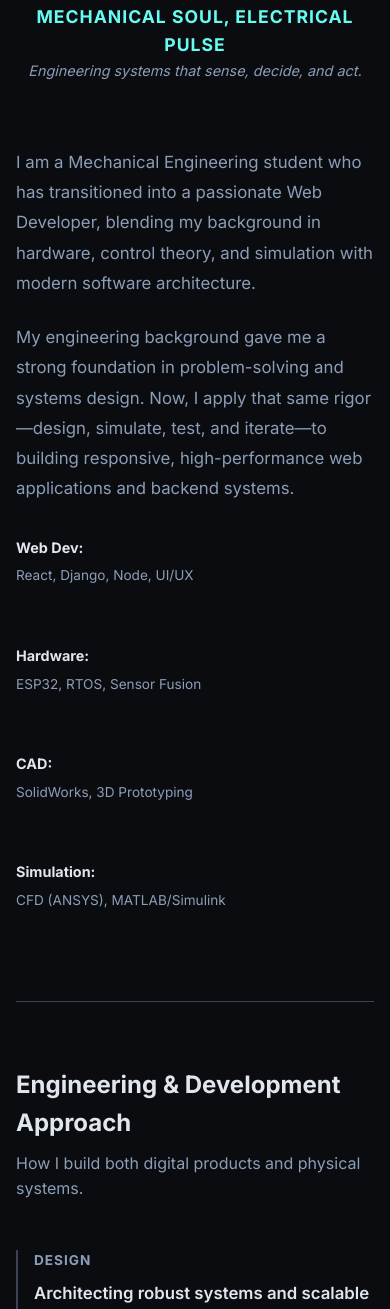
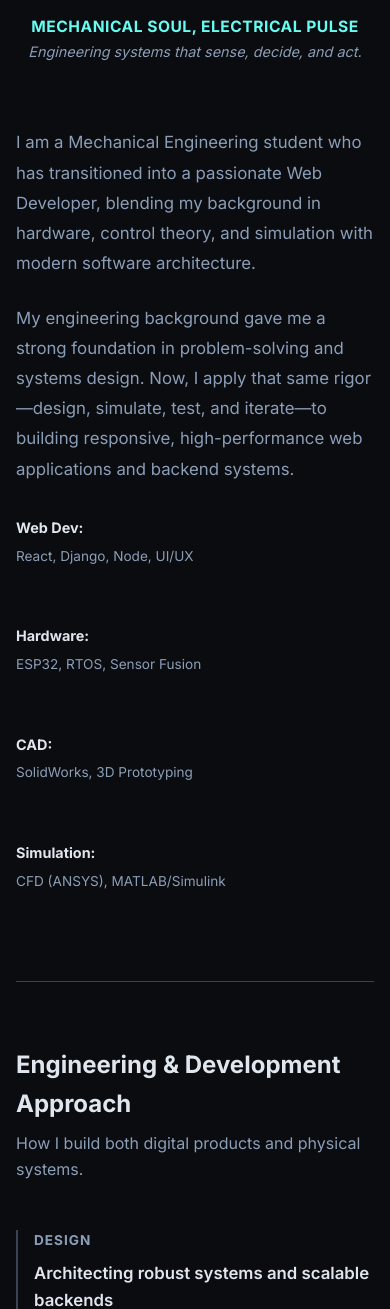
Before and after one commit to fahim-m0ntasir/portfolio, a Django app: page / in a window 390 px wide. Shown: the part 1714-3023 px from the top of the page. Run offline with Django 5.2, Linux system fonts and the light colour scheme; data comes from the database, SQL or seed files in the repository.

Commit message:
Fix UI line breaks and baseline scale

```diff
--- a/templates/index.html
+++ b/templates/index.html
@@ -642,10 +642,6 @@
             .hero-text .subtitle {
                 font-size: 0.95rem;
             }
-            body {
-                font-size: 15px;
-            }
-
             /* Stack hero buttons vertically on phones */
             .hero-buttons {
                 flex-direction: column;
@@ -790,7 +786,7 @@
                 <div class="about-image">
                     <img src="https://i.ibb.co.com/Kx3RF0z3/image.png" alt="Robotics Lab">
                     <div class="about-image-caption">
-                        <strong style="color: var(--accent); font-size: 1.1rem; letter-spacing: 1px;">
+                        <strong style="color: var(--accent); font-size: clamp(0.85rem, 4vw, 1.1rem); letter-spacing: 0.5px; white-space: nowrap;">
                             MECHANICAL SOUL, ELECTRICAL PULSE
                         </strong>
                         <br>
```
